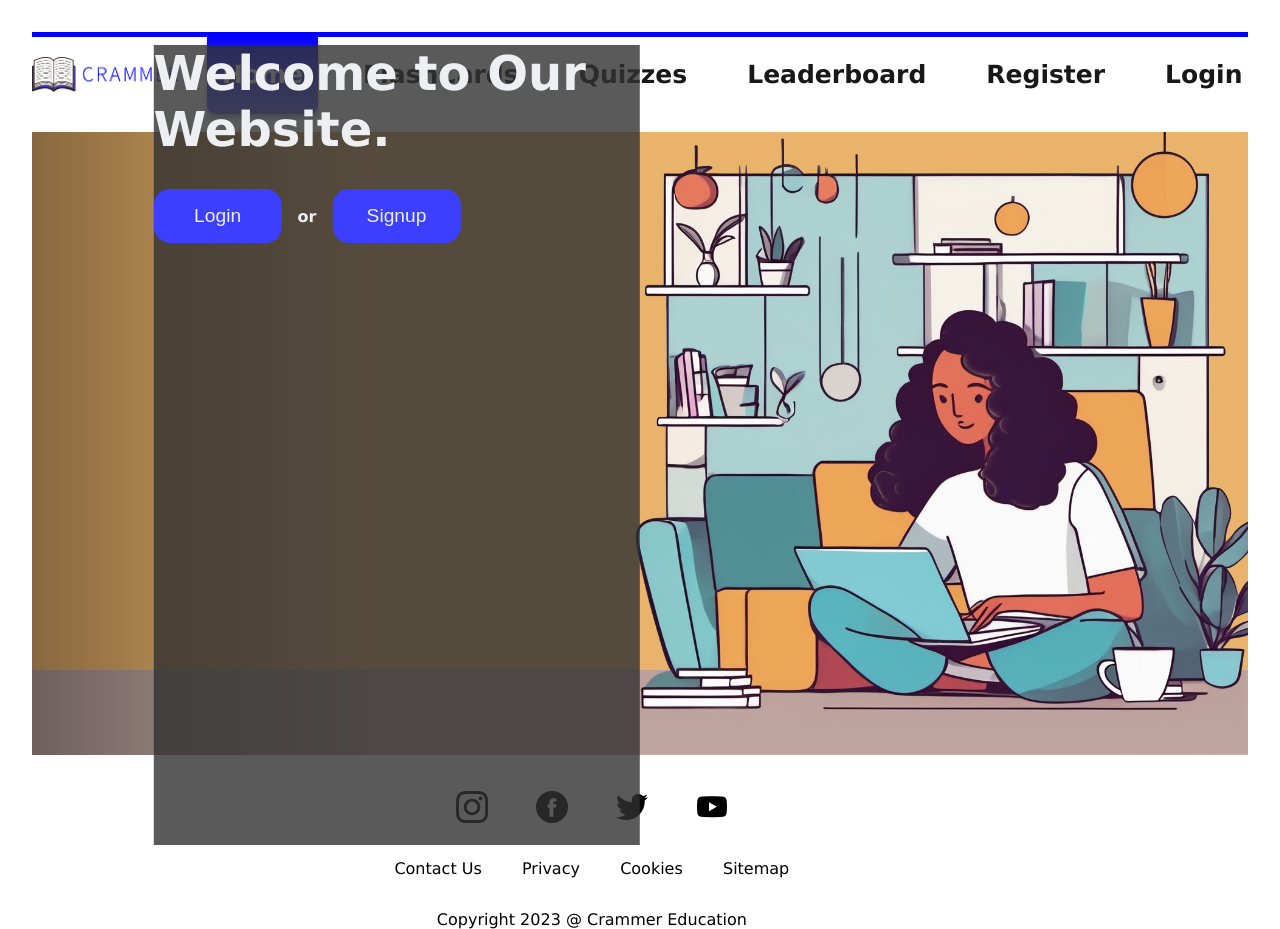
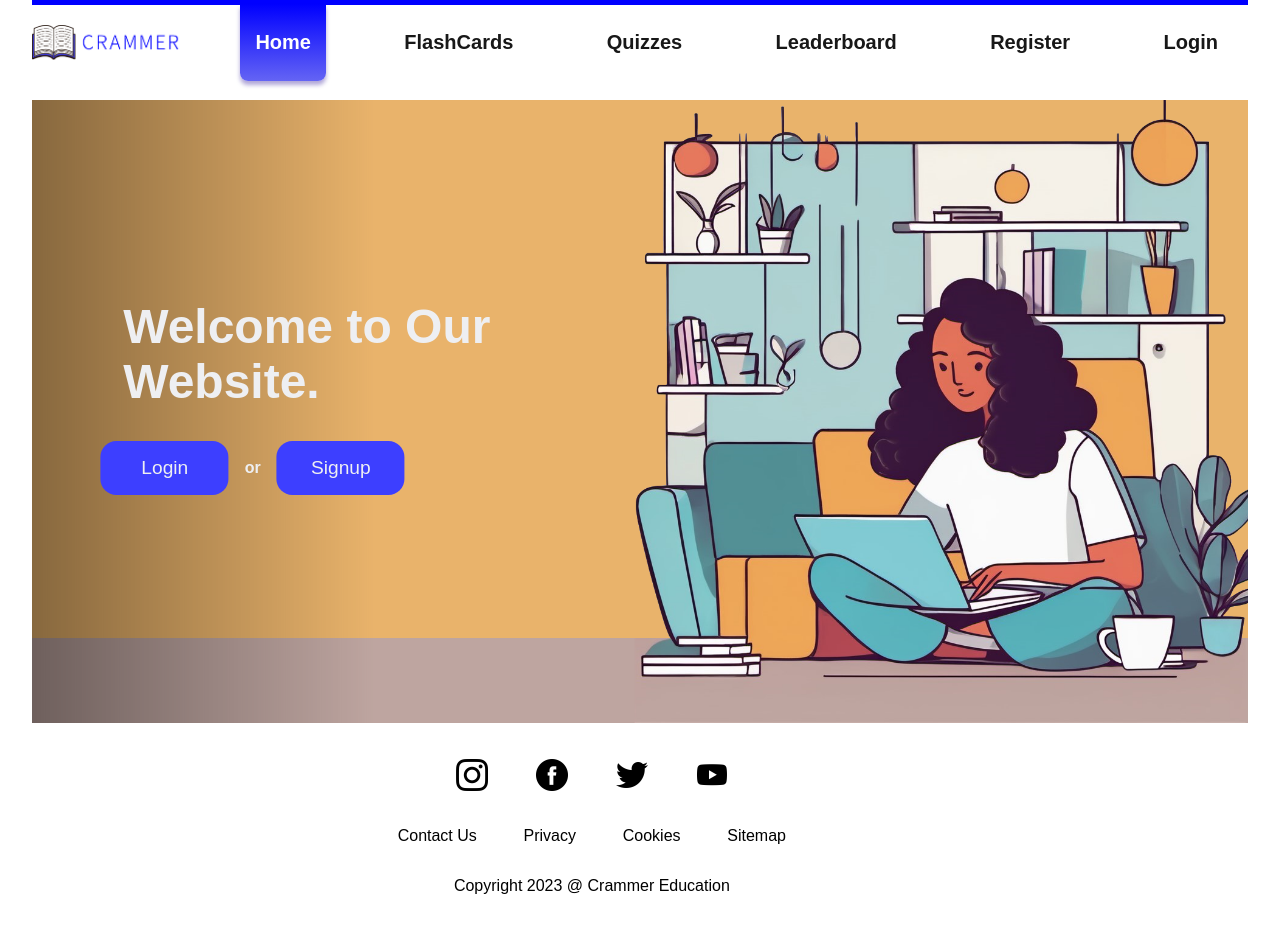
Before and after one commit to Booshrat/crammer-frontend, a React (Vite) app: page / in a window 1280 px wide. After the commit the page ends 895 px from the top, so only its background shows below. Built offline with nearby package versions, Linux system fonts and the light colour scheme.

Commit message:
homepage styling fixed

```diff
--- a/src/App.css
+++ b/src/App.css
@@ -6,9 +6,10 @@
 #root {
   /* max-width: 1280px; */
   margin: 0 auto;
-  padding: 2rem;
+  padding-left: 2rem;
+  padding-right: 2rem;
   text-align: center;
-  font-family: 'Lucida Sans', 'Lucida Sans Regular', 'Lucida Grande', 'Lucida Sans Unicode', Geneva, Verdana, sans-serif;
+  font-family: sans-serif;
 }
 
 /* navbar */
@@ -37,8 +38,8 @@
   font-weight: bold;
   width:fit-content;
   border-radius: 0 0 8px 8px;
-	padding:25px 15px;
-  font-size: 25px;
+	padding:27px 15px;
+  font-size: 20px;
 }
 
 .active {
@@ -94,8 +95,12 @@
   left: 30%;
   transform: translate(-50%, -50%);
   text-align: left;
-  width: 40%;
+  width: 45%;
   color: #EEEFF2;
+  display:flex;
+  justify-content: center;
+  align-items: center;
+  flex-direction:column;
 }
 
 h1 {
@@ -104,9 +109,11 @@ h1 {
 
 .btn-container {
   display: flex;
+  justify-content: center;
   align-items: center;
   width: 70%;
   margin: 2rem 0;
+  margin-right: 18rem;
   font-weight: bold;
 }
 
--- a/src/App.jsx
+++ b/src/App.jsx
@@ -14,6 +14,7 @@ function App() {
           <Route path='/register' element={<Pages.Register />} />
           <Route path='/flashcard' element={<Pages.FlashCard />} />
           <Route path='/welcome' element={<Pages.Welcome />} />
+          <Route path="/quiz" element={<Pages.QuizPage />} />
           </Route>
       </Routes>
     </main>
--- a/src/components/Modal/index.jsx
+++ b/src/components/Modal/index.jsx
@@ -55,7 +55,7 @@ function Modal({setFlashcards}) {
 
       {modal && (
         <div className="modal">
-          <div onClick={toggleModal} className="overlay"></div>
+          <div onClick={toggleModal} className="modaloverlay"></div>
           <div className="modal-content">
             {showAddedMessage && (
                     <div className="flashcard-added-message">Flashcard added</div>
--- a/src/components/Modal/modal.css
+++ b/src/components/Modal/modal.css
@@ -9,7 +9,7 @@ body.active-modal {
     font-size: 18px;
 }
 
-.modal, .overlay {
+.modal, .modaloverlay {
     width: 100vw;
     height: 100vh;
     top: 0;
@@ -19,7 +19,7 @@ body.active-modal {
     position: fixed;
 }
 
-.overlay {
+.modaloverlay {
     background: rgba(49,49,49,0.8);
 }
 .modal-content {
```
